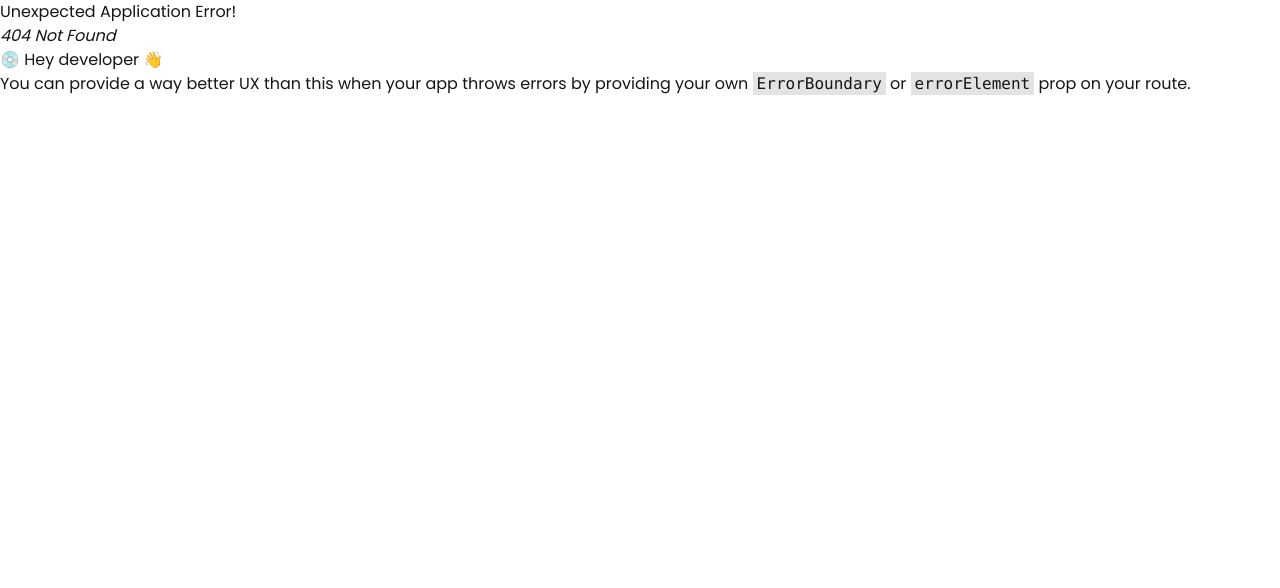
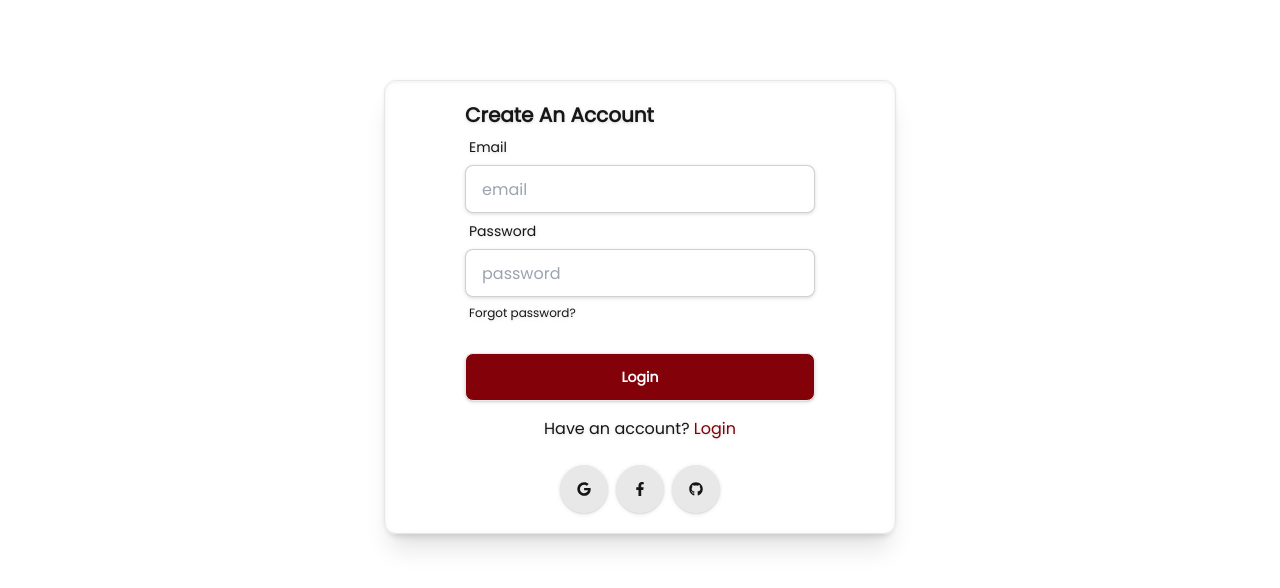
Before and after one commit to 031-niti/MERN_SeShop, a React (Vite) app in the folder client/: page /signup in a window 1280 px wide. Before the commit this address had no page. Shown: the top 588 px of the page. Built offline with nearby package versions, Linux system fonts and the light colour scheme.

Commit message:
setting login signup with firebase

```diff
--- a/client/package.json
+++ b/client/package.json
@@ -10,8 +10,13 @@
     "preview": "vite preview"
   },
   "dependencies": {
+    "firebase": "^10.8.0",
+    "install": "^0.13.0",
+    "npm": "^10.4.0",
     "react": "^18.2.0",
     "react-dom": "^18.2.0",
+    "react-hook-form": "^7.50.1",
+    "react-icons": "^5.0.1",
     "react-router-dom": "^6.22.0",
     "react-slick": "^0.30.1",
     "slick-carousel": "^1.8.1"
--- /dev/null
+++ b/client/src/components/Modal.jsx
@@ -0,0 +1,94 @@
+import React, { useContext } from 'react'
+import { Link } from 'react-router-dom'
+import { FaFacebookF, FaGithub, FaGoogle } from "react-icons/fa";
+import { useForm } from "react-hook-form"
+import { AuthContext } from '../context/AuthProvider';
+
+
+const Modal = ({ name }) => {
+    const { login, signUpWithPopup } = useContext(AuthContext)
+    const {
+        register,
+        handleSubmit,
+        formState: { errors },
+    } = useForm()
+    const onSubmit = (data) => {
+        login(data.email, data.password)
+            .then((reslt) => {
+                const user = reslt.user;
+                console.log(user);
+                alert("Login Successful")
+            })
+            .catch((error) => {
+                console.log(error);
+            });
+    }
+    const googleSignUp = () => {
+        signUpWithPopup()
+            .then((reslt) => {
+                const user = reslt.user;
+                console.log(user);
+                alert("Google SignUp Successfully")
+                document.getElementById("login").close();
+            })
+            .catch((error) => {
+                console.log(error);
+            });
+    }
+
+    return (
+        <div>
+            <dialog id={name} className="modal modal-middle sm:modal-middle">
+                <div className="modal-box p-12">
+                    <form onSubmit={handleSubmit(onSubmit)}>
+                        <h3 className="font-bold text-xl">Please Login</h3>
+                        <div className="form-control">
+                            <label className="label">
+                                <span className="label-text">Email</span>
+                            </label>
+                            <input type="email" placeholder="email" className="input input-bordered" required {...register("email")} />
+                        </div>
+                        <div className="form-control">
+                            <label className="label">
+                                <span className="label-text">Password</span>
+                            </label>
+                            <input type="password" placeholder="password" className="input input-bordered" required {...register("password")} />
+                            <label className="label">
+                                <a href="#" className="label-text-alt link link-hover">Forgot password?</a>
+                            </label>
+                        </div>
+                        <button className="btn bg-red text-white w-full mt-6 mb-4" type="submit">
+                            Login
+                        </button>
+                    </form>
+                    <div className='text-center'>
+                        <p>
+                            Don't have an account?{' '}
+                            <Link to="#" className='text-red'>
+                                Signup Now
+                            </Link>
+                        </p>
+                        <button className='absolute right-4 top-4' onClick={() => document.getElementById(name).close()}>
+                            <svg xmlns="http://www.w3.org/2000/svg" fill="none" viewBox="0 0 24 24" strokeWidth="1.5" stroke="currentColor" className="w-6 h-6">
+                                <path strokeLinecap="round" strokeLinejoin="round" d="M6 18 18 6M6 6l12 12" />
+                            </svg>
+                        </button>
+                    </div>
+                    <div className='flex justify-center mt-6 space-x-2 '>
+                        <button className='btn btn-circle hover:bg-red hover:text-white duration-700' onClick={googleSignUp}>
+                            <FaGoogle />
+                        </button>
+                        <button className='btn btn-circle hover:bg-red hover:text-white duration-700'>
+                            <FaFacebookF />
+                        </button>
+                        <button className='btn btn-circle hover:bg-red hover:text-white duration-700'>
+                            <FaGithub />
+                        </button>
+                    </div>
+                </div>
+            </dialog>
+        </div>
+    )
+}
+
+export default Modal
--- a/client/src/components/NavBar.jsx
+++ b/client/src/components/NavBar.jsx
@@ -1,6 +1,10 @@
-import React from 'react'
+import React, { useContext } from 'react'
+import Modal from './Modal'
+import { AuthContext } from '../context/AuthProvider'
 
 const NavBar = () => {
+    const {user,setUser} = useContext(AuthContext);
+    console.log(user);
     const navItems = (
         <>
             <li>
@@ -65,13 +69,14 @@ const NavBar = () => {
                                 <span class="badge badge-sm indicator-item">8</span>
                             </div>
                         </div>
-                        <a className="btn bg-red text-white rounded-full px-5 flex items-center gap-2">
-                            <svg xmlns="http://www.w3.org/2000/svg" fill="none" viewBox="0 0 24 24" strokeWidth={1.5} stroke="currentColor" className="w-6 h-6">
-                                <path strokeLinecap="round" strokeLinejoin="round" d="M20.25 8.511c.884.284 1.5 1.128 1.5 2.097v4.286c0 1.136-.847 2.1-1.98 2.193-.34.027-.68.052-1.02.072v3.091l-3-3c-1.354 0-2.694-.055-4.02-.163a2.115 2.115 0 0 1-.825-.242m9.345-8.334a2.126 2.126 0 0 0-.476-.095 48.64 48.64 0 0 0-8.048 0c-1.131.094-1.976 1.057-1.976 2.192v4.286c0 .837.46 1.58 1.155 1.951m9.345-8.334V6.637c0-1.621-1.152-3.026-2.76-3.235A48.455 48.455 0 0 0 11.25 3c-2.115 0-4.198.137-6.24.402-1.608.209-2.76 1.614-2.76 3.235v6.226c0 1.621 1.152 3.026 2.76 3.235.577.075 1.157.14 1.74.194V21l4.155-4.155" />
+                        <button className="btn bg-red text-white rounded-full px-5 flex items-center gap-2" onClick={() => document.getElementById("login").showModal()}>
+                            <svg xmlns="http://www.w3.org/2000/svg" fill="none" viewBox="0 0 24 24" stroke-width="1.5" stroke="currentColor" class="w-6 h-6">
+                                <path stroke-linecap="round" stroke-linejoin="round" d="M15.75 6a3.75 3.75 0 1 1-7.5 0 3.75 3.75 0 0 1 7.5 0ZM4.501 20.118a7.5 7.5 0 0 1 14.998 0A17.933 17.933 0 0 1 12 21.75c-2.676 0-5.216-.584-7.499-1.632Z" />
                             </svg>
-                            Contact
-                        </a>
+                            Login
+                        </button>
                     </div>
+                    <Modal name="login"/>
                 </div>
             </div>
         </header >
--- /dev/null
+++ b/client/src/components/SignIn.jsx
@@ -0,0 +1,9 @@
+import React from 'react'
+
+const SignIn = () => {
+  return (
+    <div>SignIn</div>
+  )
+}
+
+export default SignIn
--- /dev/null
+++ b/client/src/components/SignUp.jsx
@@ -0,0 +1,78 @@
+import React, { useContext } from 'react'
+import { Link, useLocation, useNavigate } from 'react-router-dom'
+import { FaFacebookF, FaGithub, FaGoogle } from "react-icons/fa";
+import { useForm } from "react-hook-form"
+import { AuthContext } from '../context/AuthProvider';
+
+const SignUp = () => {
+    const { createUser } = useContext(AuthContext);
+    const location = useLocation();
+    const navigate = useNavigate();
+    const from = location?.state?.from?.pathname || "/";
+    const {
+        register,
+        handleSubmit,
+        formState: { errors },
+    } = useForm()
+    const onSubmit = (data) => {
+        console.log(data);
+        createUser(data.email, data.password)
+            .then((reslt) => {
+                const user = reslt.user;
+                console.log(user);
+                alert("Account create Successful");
+                navigate(from, { replace: true });
+            })
+            .catch((error) => {
+                console.log(error);
+            });
+    }
+    return (
+        <div className='flex flex-col items-center justify-center my-20'>
+            <form onSubmit={handleSubmit(onSubmit)} >
+                <div className='border py-5 px-20 rounded-xl shadow-xl drop-shadow'>
+                    <h3 className="font-bold text-xl">Create An Account</h3>
+                    <div className="form-control">
+                        <label className="label">
+                            <span className="label-text">Email</span>
+                        </label>
+                        <input type="email" placeholder="email" className="input input-bordered" required {...register("email")} />
+                    </div>
+                    <div className="form-control">
+                        <label className="label">
+                            <span className="label-text">Password</span>
+                        </label>
+                        <input type="password" placeholder="password" className="input input-bordered" required {...register("password")} />
+                        <label className="label">
+                            <a href="#" className="label-text-alt link link-hover">Forgot password?</a>
+                        </label>
+                    </div>
+                    <button className="btn bg-red text-white w-full mt-6 mb-4" type="submit">
+                        Login
+                    </button>
+                    <div className='text-center'>
+                        <p>
+                            Have an account?{' '}
+                            <button to="#" className='text-red' >
+                                Login
+                            </button>
+                        </p>
+                    </div>
+                    <div className='flex justify-center mt-6 space-x-2 '>
+                        <button className='btn btn-circle hover:bg-red hover:text-white duration-700'>
+                            <FaGoogle />
+                        </button>
+                        <button className='btn btn-circle hover:bg-red hover:text-white duration-700'>
+                            <FaFacebookF />
+                        </button>
+                        <button className='btn btn-circle hover:bg-red hover:text-white duration-700'>
+                            <FaGithub />
+                        </button>
+                    </div>
+                </div>
+            </form>
+        </div>
+    )
+}
+
+export default SignUp
--- /dev/null
+++ b/client/src/context/AuthProvider.jsx
@@ -0,0 +1,38 @@
+import { useContext, createContext, useState } from 'react';
+export const AuthContext = createContext();
+import app from '../firebase/firebase.config';
+import { getAuth, createUserWithEmailAndPassword, signInWithEmailAndPassword, GoogleAuthProvider, signInWithPopup } from "firebase/auth";
+
+const AuthProvider = ({ children }) => {
+    // Initialize Firebase Authentication and get a reference to the service
+    const auth = getAuth(app);
+    const [user, setUser] = useState(null);
+
+    const createUser = (email, password) => {
+        return createUserWithEmailAndPassword(auth, email, password);
+    }
+
+    const login = (email, password) => {
+        return signInWithEmailAndPassword(auth, email, password);
+    }
+
+    const signUpWithPopup = () => {
+        const provider = new GoogleAuthProvider();
+        return signInWithPopup(auth, provider)
+    }
+
+    const authInfo = {
+        user,
+        setUser,
+        login,
+        createUser,
+        signUpWithPopup,
+    };
+    return (
+        <AuthContext.Provider value={authInfo}>
+            {children}
+        </AuthContext.Provider>
+    )
+}
+
+export default AuthProvider
--- /dev/null
+++ b/client/src/firebase/firebase.config.js
@@ -0,0 +1,18 @@
+// Import the functions you need from the SDKs you need
+import { initializeApp } from "firebase/app";
+// TODO: Add SDKs for Firebase products that you want to use
+// https://firebase.google.com/docs/web/setup#available-libraries
+
+// Your web app's Firebase configuration
+const firebaseConfig = {
+    apiKey: import.meta.env.VITE_APIKEY,
+    authDomain: import.meta.env.VITE_AUTHDOMAIN,
+    projectId: import.meta.env.VITE_PROJECTID,
+    storageBucket: import.meta.env.VITE_STORAGEBUCKET,
+    messagingSenderId: import.meta.env.VITE_MESSAGINGSENDERID,
+    appId: import.meta.env.VITE_APPID
+};
+
+// Initialize Firebase
+const app = initializeApp(firebaseConfig);
+export default app;
```
Also changed, not shown: client/routes/Router.jsx (+12 -2 lines), client/src/main.jsx (+5 -4 lines), 2 other files (tests, documents, lock files or other folders).
